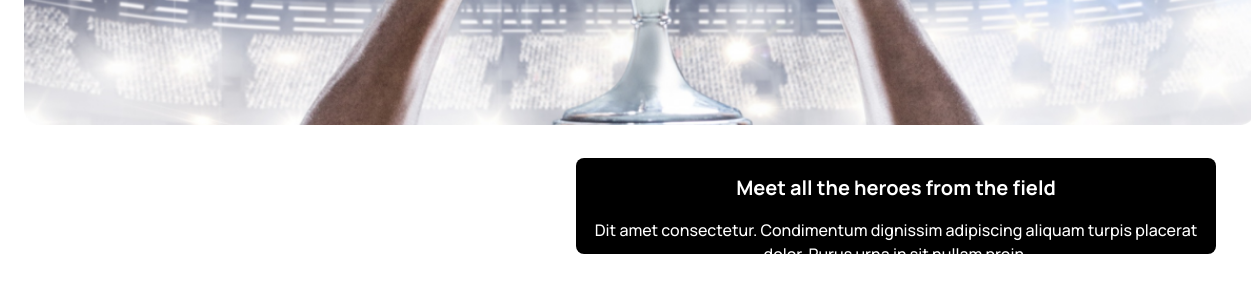
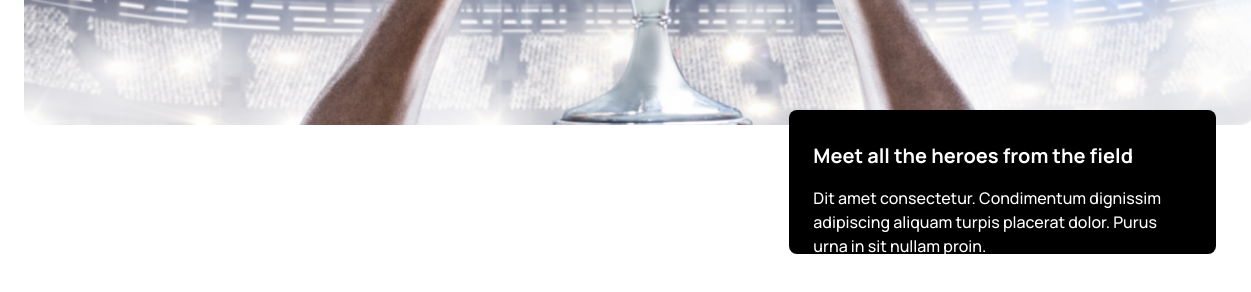
Before and after one commit to naeemraj83/assin-3, a plain HTML site: page index.html in a window 1280 px wide. Shown: the part 546-838 px from the top of the page, 0-1251 px from the left. Drawn offline with nearby package versions, Linux system fonts and the light colour scheme.

Commit message:
header done

```diff
--- a/index.html
+++ b/index.html
@@ -87,10 +87,10 @@
 
               <div class=" h-40 w-full text-left p-2 bg-black text-white
               rounded-lg
-              lg:h-24 lg:w-2/4 lg: bg-black lg:text-center text-white  lg:right-16 lg:bottom-0 lg:absolute
+              lg:h-36 lg:w-2/6 lg: bg-black lg:text-left text-white  lg:right-16 lg:bottom-0 lg:absolute lg:p-6
               ">
                 <h3 class="text-xl font-bold mt-2 mb-4 ">Meet all the heroes from the field</h3>
-                <p class="w-7/10 ml- font-medium lg:w2">Dit amet consectetur. Condimentum dignissim adipiscing aliquam turpis placerat dolor. Purus urna in sit nullam proin. </p>
+                <p class="w-7/10  font-medium lg:w2">Dit amet consectetur. Condimentum dignissim adipiscing aliquam turpis placerat dolor. Purus urna in sit nullam proin. </p>
               </div>
 
         </section>
```
